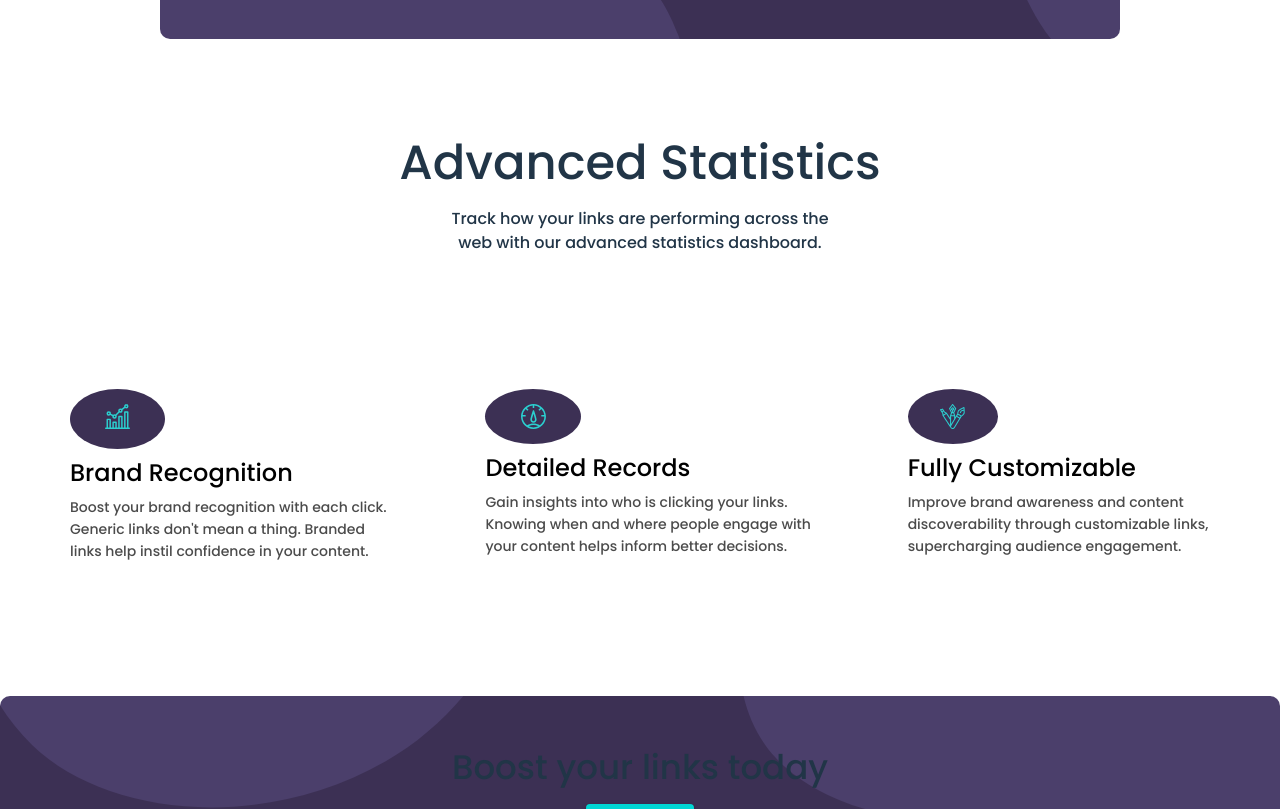
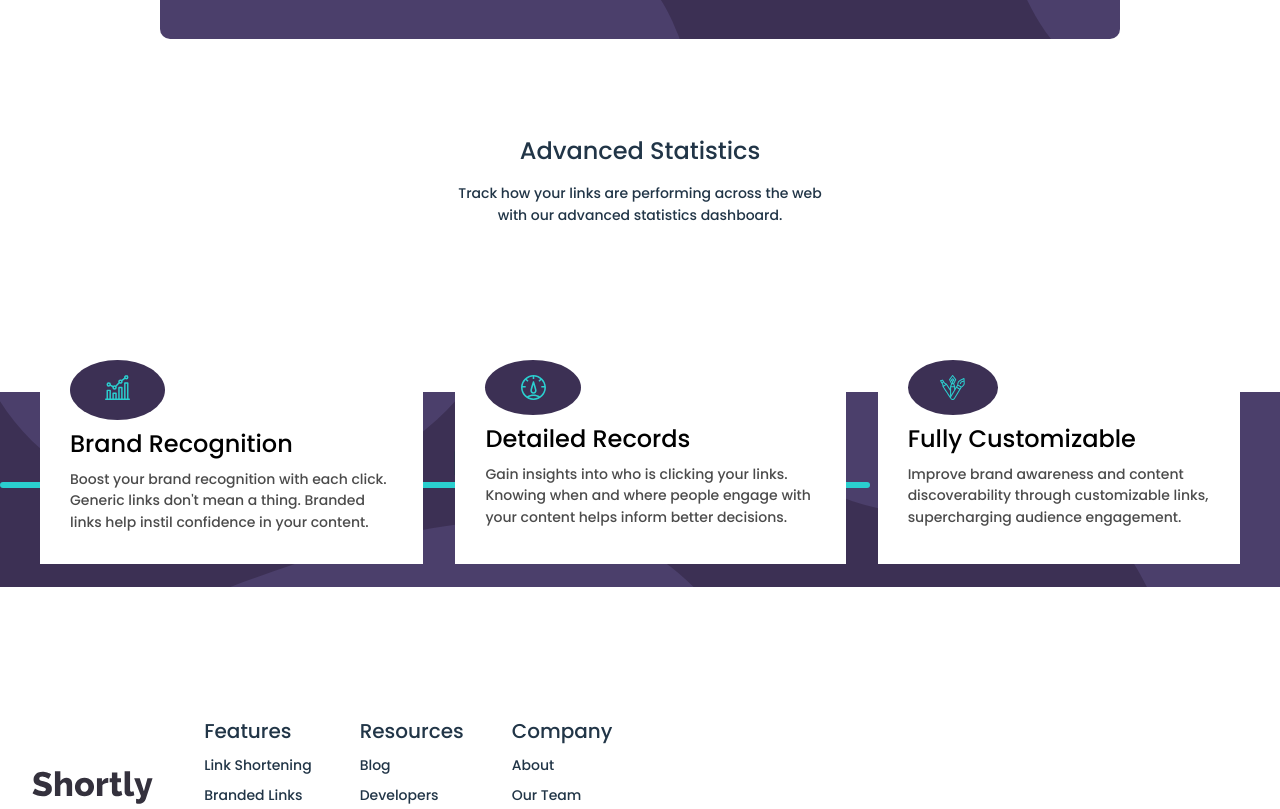
Before and after one commit to Proton-number/urlshortening, a React (Vite) app: page / in a window 1280 px wide. Shown: the part 900-1709 px from the top of the page. Built offline with nearby package versions, Linux system fonts and the light colour scheme.

Commit message:
Enough frustration today....

```diff
--- a/src/Components/Desktop View/Desktop.jsx
+++ b/src/Components/Desktop View/Desktop.jsx
@@ -5,6 +5,7 @@ import Nav from './DesktopTop/Nav'
 import Top from './DesktopTop/Top'
 import Middle from './DesktopMiddle/Middle'
 import Footer from './DesktopFooter/Footer'
+import Boost from './DesktopBoost/Boost'
 
 
 function Desktop() {
@@ -17,6 +18,7 @@ function Desktop() {
       <Nav />
       <Top />
       <Middle />
+      <Boost />
       <Footer />
     </Stack>
   )
--- /dev/null
+++ b/src/Components/Desktop View/DesktopBoost/Boost.jsx
@@ -0,0 +1,49 @@
+import React from 'react'
+import { Box,  Typography, Stack,  createTheme, ThemeProvider, Button } from '@mui/material'
+
+
+function Boost() {
+
+
+  const theme = createTheme({
+    palette:{
+        primary:{
+            main:'hsl(179, 100%, 42%)'
+        }
+    }
+})
+
+
+  return (
+    <>
+
+<Stack
+        sx={{
+            alignItems:'center',
+            backgroundColor:'hsl(260, 27%, 26%)',
+             backgroundImage:'url(/src/images/bg-boost-desktop.svg)',
+             backgroundRepeat:'no-repeat',
+             backgroundSize:'cover',
+             padding:'50px',
+             marginTop:'34em'
+        }}
+        spacing={2}
+        >
+
+            <Typography variant='h4'>Boost your links today</Typography>
+
+               <ThemeProvider theme={theme}>
+
+               <Button
+        style={{textTransform:'none', color:'white'}}
+                variant='contained'
+               >Get Started</Button>
+
+               </ThemeProvider>
+
+        </Stack>
+    </>
+  )
+}
+
+export default Boost
--- a/src/Components/Desktop View/DesktopMiddle/Middle.jsx
+++ b/src/Components/Desktop View/DesktopMiddle/Middle.jsx
@@ -25,10 +25,10 @@ function Middle() {
      <Stack spacing={8} >
 
 <Stack sx={{ alignItems:'center'}} spacing={2}>
-    <Typography variant='h3'>Advanced Statistics</Typography>
+    <Typography variant='h5'>Advanced Statistics</Typography>
 
     <Typography
-    variant='body1'
+    variant='subtitle2'
     sx={{
         textAlign:'center',
          width:{
@@ -39,15 +39,25 @@ function Middle() {
     >Track how your links are performing across the web with our advanced statistics dashboard.</Typography>
 </Stack>
 
+<Box sx={{position:'relative'}}>
+
+
+
+
 <Stack
         direction='row'
         spacing={4}
     sx={{
         padding:{
             sm:'40px'
-        }
+        },
+        position:'absolute',
+        zIndex:1
     }}
  >
+
+
+
     <Stack
     spacing={1}
     sx={{
@@ -57,6 +67,7 @@ function Middle() {
             sm:'30px'
          }
          }} >
+
 
         <Box
         sx={{
@@ -169,33 +180,30 @@ function Middle() {
         <Typography variant='subtitle2' sx={{opacity:'70%'}}>Improve brand awareness and content discoverability through customizable links, supercharging audience engagement.</Typography>
     </Stack>
 
+
 </Stack>
 
-<Stack
-        sx={{
-            alignItems:'center',
-            backgroundColor:'hsl(260, 27%, 26%)',
-             backgroundImage:'url(/src/images/bg-boost-desktop.svg)',
-             backgroundRepeat:'no-repeat',
-             borderRadius:'10px',
-             backgroundSize:'cover',
-             padding:'50px'
-        }}
-        spacing={2}
-        >
+<Box
+style={{
+    backgroundColor:'hsl(180deg, 66%, 49%)',
+    height:'6px',
+     borderRadius:'10px',
+     }}
+     sx={{
+        transform: {
+            sm: 'translateY(14em)',
+            lg: 'translateY(12em)'
+        },
+        width:'68%'
+     }}
+  />
 
-            <Typography variant='h4'>Boost your links today</Typography>
+{/* <Box variant='div' style={{height:'4px', backgroundColor:'hsl(180deg, 66%, 49%)', borderRadius:'10px', width:'71%'}} /> */}
 
-               <ThemeProvider theme={theme}>
 
-               <Button
-        style={{textTransform:'none', color:'white'}}
-                variant='contained'
-               >Get Started</Button>
+</Box>
 
-               </ThemeProvider>
 
-        </Stack>
 
 </Stack>
 
```
